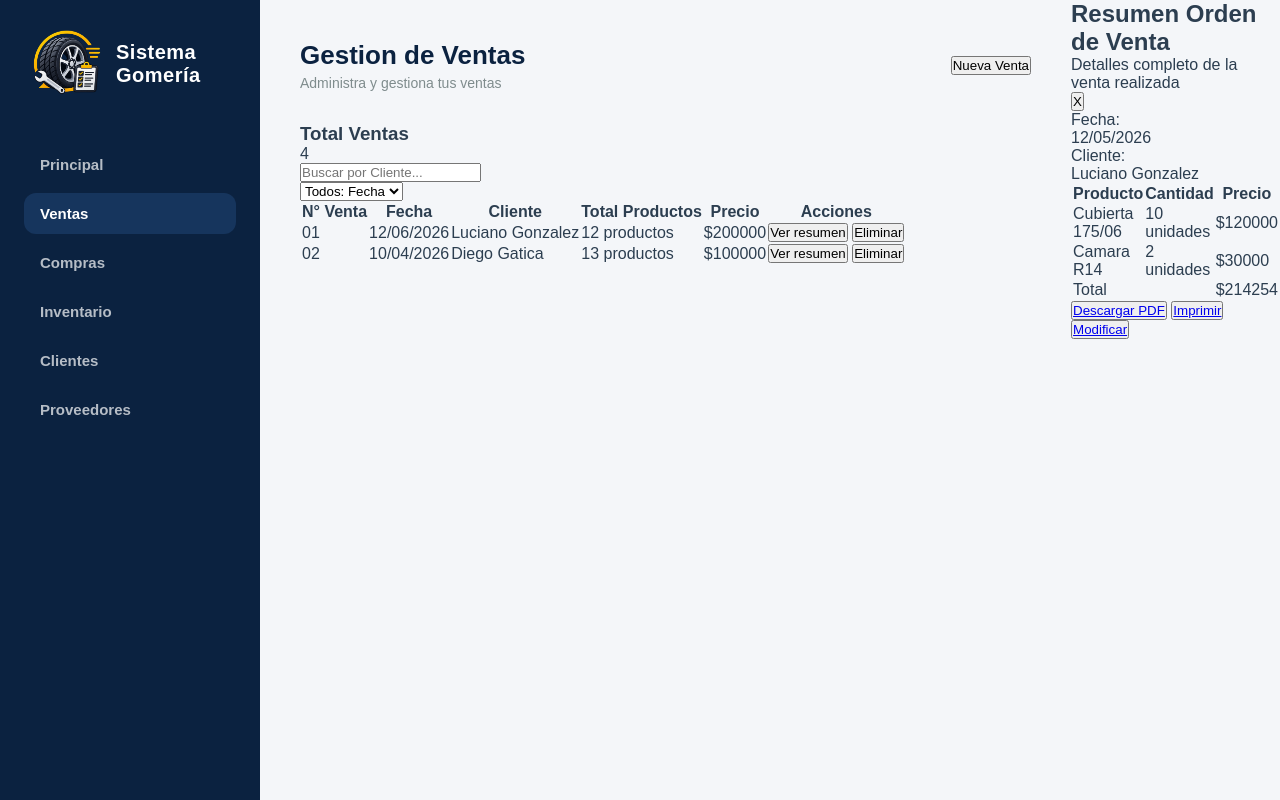
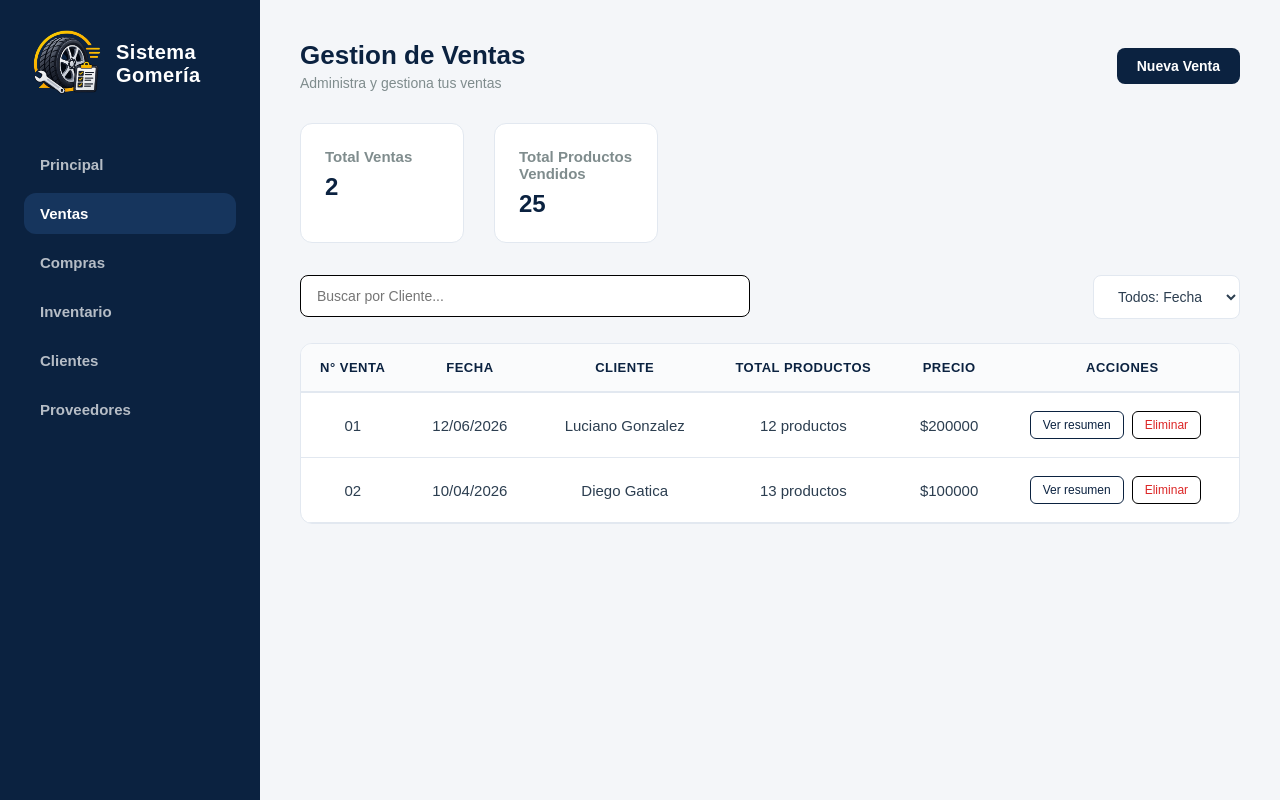
Before and after one commit to Luci1274/PPI_gomeria_codigo, a Flask app: template src/templates/ventas.html in a window 1280 px wide. Run offline with Flask 3, Linux system fonts and the light colour scheme; the template is opened without the code that fills it, so the values that code supplies are empty.

Commit message:
Agrego cambios de la pantalla

```diff
--- a/src/static/css/ventas.css
+++ b/src/static/css/ventas.css
@@ -25,7 +25,7 @@ body {
 
 .contenedor {
     display: flex;
-    min-width: 100vh;
+    min-height: 100vh;
 }
 
 .menu-lateral {
@@ -115,4 +115,287 @@ img {
     color: var(--texto-atenuado);
 }
 
-.barra-superior-accion
+.btn {
+    padding: 10px 20px;
+    border-radius: 8px;
+    font-size: 14px;
+    font-weight: bold;
+    border: none;
+    cursor: pointer;
+    transition: all 0.2s ease;
+}
+
+.btn-primario {
+    background-color: var(--color-primario);
+    color: #fff;
+}
+
+.btn-primario:hover {
+    background-color: var(--primario-claro);
+    transition: translateY(-1px);
+}
+
+.cuadricula-metricas {
+    display: grid;
+    grid-template-columns: repeat(5, 1fr);
+    margin-bottom: 32px;
+    gap: 30px;
+}
+
+.tarjeta-metrica {
+    background-color: var(--fondo-tarjeta);
+    border: 1px solid var(--color-borde);
+    border-radius: 12px;
+    padding: 24px;
+}
+
+.datos-metrica h3 {
+    font-size: 15px;
+    color: var(--texto-atenuado);
+    margin-bottom: 8px;
+}
+
+.valor-metrica {
+    font-size: 24px;
+    font-weight: bold;
+    color: var(--color-primario);
+}
+
+.barra-filtrado {
+    display: flex;
+    justify-content: space-between;
+    gap: 16px;
+    margin-bottom: 24px;
+}
+
+.contenedor-busqueda {
+    position: relative;
+    flex-grow: 1;
+    max-width: 450px;
+}
+
+.contenedor-busqueda input{
+    width: 100%;
+    padding: 12px 16px;
+    border-radius: 8px;
+    border: 1px solid black;
+    background-color: var(--fondo-tarjeta);
+    font-size: 14px;
+    color: var(--texto-principal);
+    transition: all 0.2 ease;
+}
+
+.contenedor-busqueda input:focus {
+    outline: none;
+    border-color: var(--primario-claro);
+}
+
+.accion-filtro {
+    display: flex;
+    gap: 12px;
+}
+
+.filtro-seleccion {
+    padding: 12px 20px;
+    border-radius: 8px;
+    border: 1px solid var(--color-borde);
+    background-color: var(--fondo-tarjeta);
+    font-size: 14px;
+    color: var(--texto-principal);
+    cursor: pointer;
+}
+
+/*Tabla de datos*/
+.contenedor-tabla, .modal-contenedor-tabla {
+    background-color: var(--fondo-tarjeta);
+    border: 1px solid var(--color-borde);
+    border-radius: 12px;
+    overflow: auto;
+}
+
+.tabla-datos, .modal-table {
+    width: 100%;
+    border-collapse: collapse;
+    text-align: center;
+    font-size: 15px;
+}
+
+.tabla-datos th, .modal-table th {
+    background-color: #fafbfc;
+    padding: 16px;
+    font-size: 13px;
+    font-weight: bold;
+    color: var(--color-primario);
+    border-bottom: 2px solid var(--color-borde);
+    text-transform: uppercase;
+    letter-spacing: 0.5px;
+}
+
+.tabla-datos td, .modal-table td {
+    padding: 18px 24px;
+    border-bottom: 1px solid var(--color-borde);
+    color: var(--texto-principal);
+    gap: 8px;
+}
+
+.btn-acciones {
+    display: flex;
+    gap: 8px;
+}
+
+.btn-accion {
+    padding: 6px 12px;
+    border-radius: 6px;
+    border: 1px solid var(--color-borde);
+    background: transparent;
+    cursor: pointer;
+    font-size: 12px;
+}
+
+.btn-accion.resumen {
+    color: var(--color-primario);
+    border-color: var(--color-primario);
+}
+
+.btn-accion.eliminar {
+    color: #dc2626;
+    border-color: black;
+}
+
+.btn-accion.resumen:hover {
+    background-color: #f1f5f9;
+    border-color: #cbd5e1;
+    color: var(--color-primario);
+}
+
+.btn-accion.eliminar:hover {
+    background-color: #fef2f2;
+    border-color: #fca5a5;
+}
+
+/*Ventana Emergente*/
+.modal-overlay {
+    position: fixed;
+    top: 0;
+    left: 0;
+    width: 100vw;
+    height: 100vh;
+    background-color: rgb(15, 23, 42, 0.65);
+    backdrop-filter: blur(4px);
+    display: none;
+    justify-content: center;
+    align-items: center;
+    z-index: 200;
+}
+
+.modal-overlay.activo {
+    display: flex !important;
+}
+
+.modal-contenido {
+    background-color: var(--fondo-tarjeta);
+    width: 90%;
+    max-width: 600px;
+    border-radius: 16px;
+    padding: 18px 24px;
+    display: flex;
+    flex-direction: column;
+    gap: 20px;
+    position: relative;
+}
+
+.modal-cabecera {
+    display: flex;
+    justify-content: space-between;
+    align-items: flex-start;
+    flex-wrap: wrap;
+    padding-bottom: 10px;
+    margin-bottom: 3px;
+}
+
+.modal-cabecera h2 {
+    font-size: 22px;
+    font-weight: bold;
+    color: var(--color-primario);
+    margin: 0;
+}
+
+.modal-cabecera p {
+    font-size: 14px;
+    color: var(--texto-atenuado);
+    margin: 5px 0 0 0;
+}
+
+.modal-cabecera .btn-cerrar {
+    background: none;
+    border: none;
+    font-size: 20px;
+    cursor: pointer;
+    font-weight: bold;
+    padding: 0;
+    color: var(--texto-atenuado);
+    width: 32px;
+    height: 32px;
+    display: flex;
+    align-items: center;
+    justify-content: center;
+    transition: all 0.2s;
+    position: absolute;
+    top: 20px;
+    right: 20px;
+}
+
+.modal-cabecera .btn-cerrar:hover {
+    background-color: #dc2626;
+    color: white;
+}
+
+.contenedor-tarjetas {
+    display: flex;
+    flex-direction: row;
+    gap: 20px;
+}
+
+.modal-contenido .tarjeta-metrica {
+    background-color: #f8fafc;
+    border: 1px solid var(--color-borde);
+    padding: 15px 20px;
+    border-radius: 10px;
+}
+
+.modal-contenido .datos-metricas {
+    display: flex;
+    align-items: center;
+    flex-wrap: wrap;
+    gap: 10px;
+    font-size: 18px;
+}
+
+.modal-contenido .datos-metricas p:first-child {
+    font-weight: bold;
+    color: var(--color-primario);
+    margin: 0;
+}
+
+.modal-contenido .datos-metricas p:last-child {
+    color: var(--texto-principal);
+    margin: 0;
+}
+
+.modal-table {
+    width: 100%;
+    border-collapse: collapse;
+    margin-top: 10px;
+    border: 1px solid var(--color-borde);border-radius: 8px;
+    overflow: hidden;
+}
+
+.modal-contenido .btn-acciones {
+    display: flex;
+    justify-content: space-between;
+    margin-top: 7px;
+}
+
+.total-table {
+    font-weight: bold;
+}
--- a/src/static/js/open_modal.js
+++ b/src/static/js/open_modal.js
@@ -4,7 +4,7 @@ const btnNuevo = document.getElementById('btn-open-modal');
 const btnCerrar = document.getElementById('btn-cerrar-modal');
 const btnCancelar = document.getElementById('btn-cancelar-modal');
 
-// Abrir modal al hacer clic en "Nuevo Proveedor"
+// Abrir modal al hacer clic en "Nuevo ..."
 btnNuevo.addEventListener('click', () => {
 modal.classList.add('activo');
 });
--- a/src/templates/ventas.html
+++ b/src/templates/ventas.html
@@ -38,8 +38,16 @@
                 <div class="tarjeta-metrica">
                     <div class="datos-metrica">
                         <h3>Total Ventas</h3>
-                        <p class="valor-metrica" id="valor-venta">4</p>
+                        <p class="valor-metrica" id="valor-venta">2</p>
                     </div>
+                </div>
+                <div class="tarjeta-metrica">
+                    <div class="datos-metrica">
+                        <h3>Total Productos Vendidos</h3>
+                        <p class="valor-metrica">25</p>
+                    </div>
+
+
                 </div>
             </section>
 
@@ -47,7 +55,7 @@
                 <div class="contenedor-busqueda">
                     <input type="text" id="input-busqueda" placeholder="Buscar por Cliente...">
                 </div>
-                <div class="acciones-filtros">
+                <div class="accion-filtro">
                     <select class="filtro-seleccion">
                         <option value="todos">Todos: Fecha</option>
                         <option value="12/05/2026">12/05/2026</option>
@@ -77,7 +85,7 @@
                             <td>$200000</td>
                             <td>
                                 <div class="btn-acciones">
-                                    <button class="btn-accion resumen" title="resumen">Ver resumen</button>
+                                    <button class="btn-accion resumen" id="btn-open-modal">Ver resumen</button>
                                     <button class="btn-accion eliminar" title="eliminar">Eliminar</button>
                                 </div>
                             </td>
@@ -90,9 +98,9 @@
                             <td>$100000</td>
                             <td>
                                 <div class="btn-acciones">
-                                    <button class="btn-accion">Ver resumen
+                                    <button class="btn-accion resumen" id="btn-open-modal">Ver resumen
                                     </button>
-                                    <button class="btn-accion">Eliminar
+                                    <button class="btn-accion eliminar">Eliminar
                                     </button>
                                 </div>
                             </td>
@@ -104,7 +112,7 @@
 
         <!--Ventana emergente (ver resumen o editar)-->
         <!--Ver resumen-->
-        <div class="modal-overlay-resumen">
+        <div class="modal-overlay" id="modal-overlay">
             <div class="modal-contenido">
                 <div class="modal-cabecera">
                     <h2>Resumen Orden de Venta</h2>
@@ -115,7 +123,7 @@
                     <div class="tarjeta-metrica">
                         <div class="datos-metricas">
                             <p>Fecha:</p>
-                            <p>12/05/2026</p>
+                            <p>12/06/2026</p>
                         </div>
                     </div>
                     <div class="tarjeta-metrica">
@@ -125,6 +133,7 @@
                         </div>
                     </div>
                 </div>
+                <div class="modal-contenedor-tabla">
                     <table class="modal-table">
                         <thead>
                             <tr>
@@ -142,26 +151,22 @@
                             <tr>
                                 <td>Camara R14</td>
                                 <td>2 unidades</td>
-                            <td>$30000</td>
+                                <td>$80000</td>
                             </tr>
                             <tr>
-                            <td colspan="2">Total</td>
-                            <td>$214254</td>
+                                <td colspan="2" class="total-table">Total</td>
+                                <td class="total-table">$200000</td>
                             </tr>
                         </tbody>
                     </table>
                 </div>
                 <div class="btn-acciones">
-                <button class="btn accion">
-                    <a href="#" class="enl-accion">Descargar PDF</a>
-                </button>
-                <button class="btn accion">
-                    <a href="#" class="enl-accion">Imprimir</a>
-                </button>
-                <button class="btn accion">
-                    <a href="#" class="enl-accion">Modificar</a>
-                </button>
+                    <button class="btn accion">Descargar PDF</button>
+                    <button class="btn accion">Imprimir</button>
+                    <button class="btn accion">Modificar </button>
                 </div>
             </div>
+        </div>
+    <script src="../static/js/open_modal.js"></script>
 </body>
 </html>
```
Lines whose indentation alone changed are shown as unchanged.
